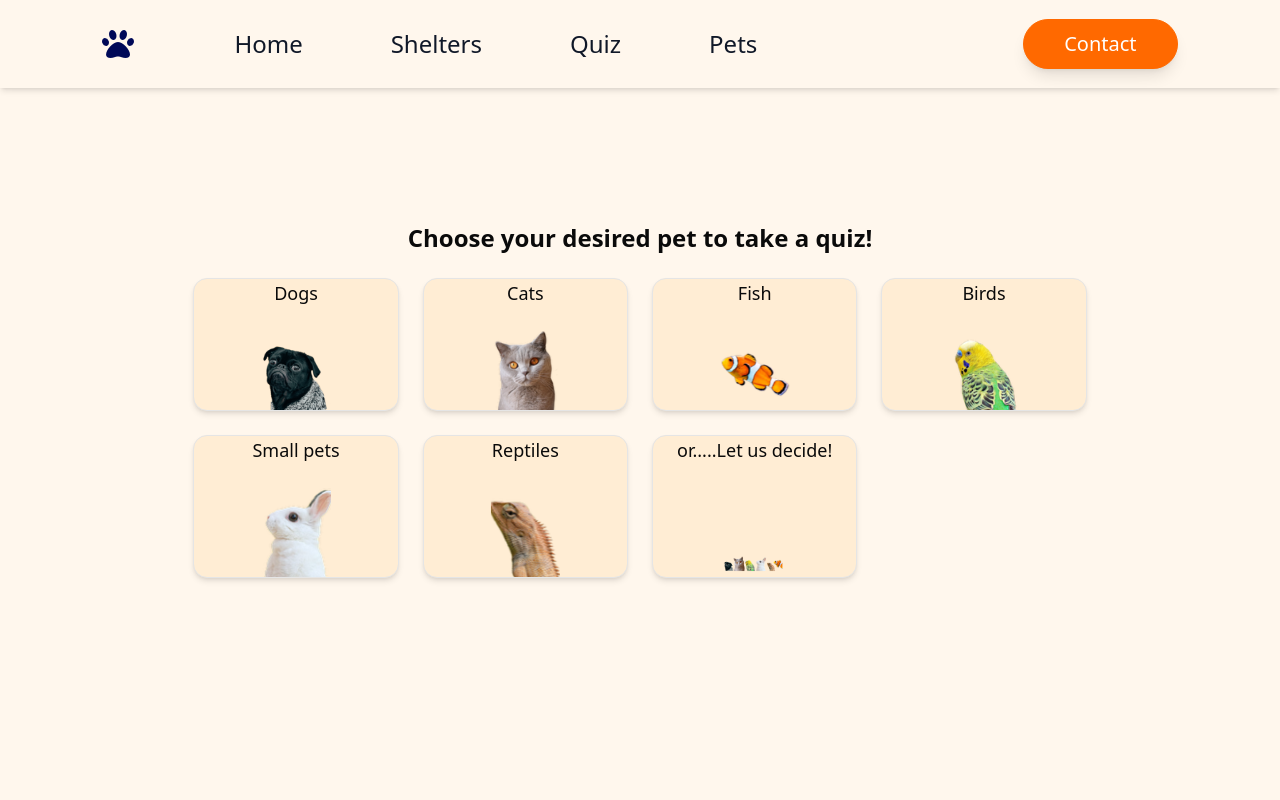
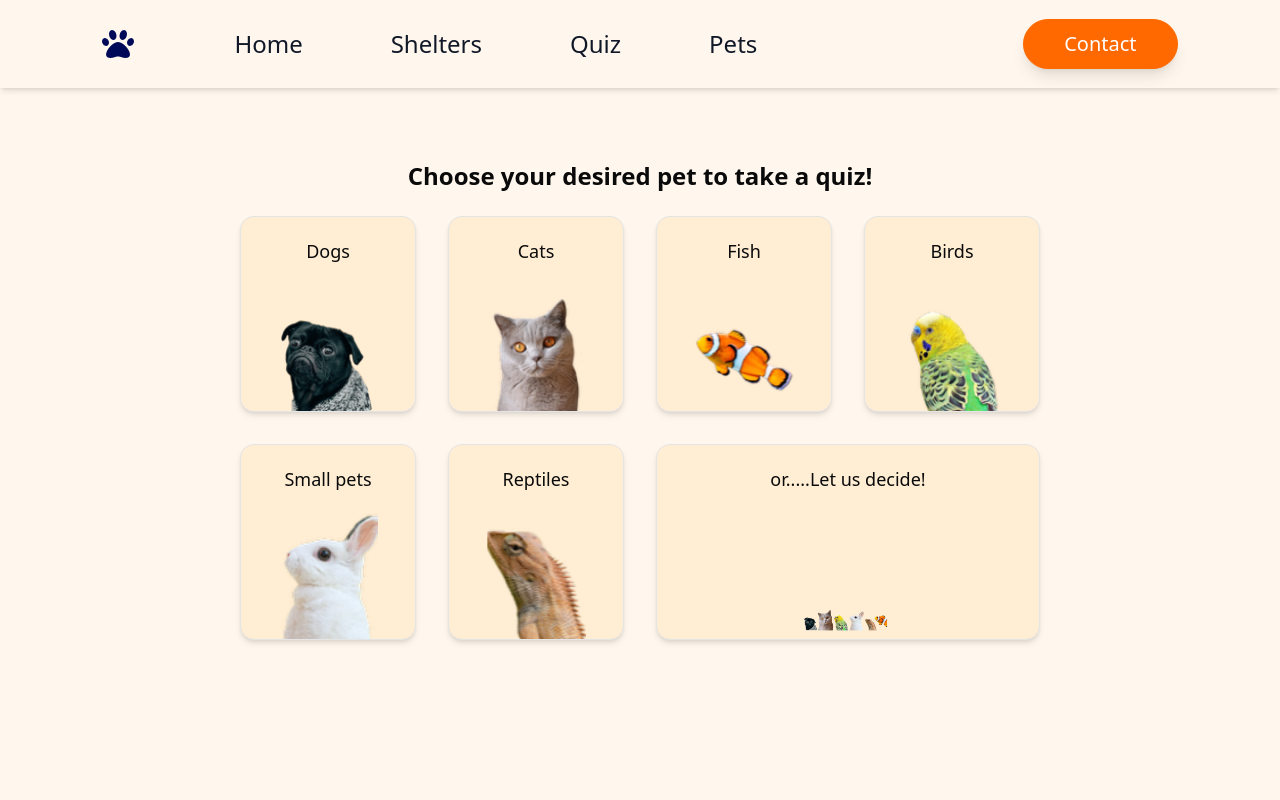
Before and after one commit to ppe11/flashcard, a Next.js app: page /quiz in a window 1280 px wide. Shown: the top 800 px of the page. Built offline with nearby package versions, Linux system fonts and the light colour scheme.

Commit message:
Increase quiz card sizes and adjust layout

```diff
--- a/src/app/quiz/page.jsx
+++ b/src/app/quiz/page.jsx
@@ -26,20 +26,21 @@ const Quiz = () => {
     <div className="w-full flex flex-col justify-center items-center bg-orange-50 min-h-screen">
       <h2 className="text-2xl font-semibold mb-6">Choose your desired pet to take a quiz!</h2>
 
-      <div className="grid grid-cols-2 md:grid-cols-3 lg:grid-cols-4 gap-6">
+      <div className="grid grid-cols-2 md:grid-cols-3 lg:grid-cols-4 gap-8 auto-rows-min">
         {pets.map((pet, index) => (
           <Card
             key={index}
-            className="cursor-pointer shadow-md hover:shadow-xl transition duration-300 bg-orange-100 text-center rounded-xl"
+            className={`cursor-pointer shadow-md hover:shadow-xl transition duration-300 bg-orange-100 px-4 pt-3 pb-0 text-center rounded-xl flex flex-col
+              ${pet.name === "or.....Let us decide!" ? "h-49 w-full md:col-span-2" : "h-49 w-44"}`}
             onClick={() => handleClick(pet.path)}
           >
-          <CardContent className="text-lg font-medium">{pet.name}</CardContent>
-          <div className="flex-grow flex items-end justify-center">
+          <CardContent className="text-lg font-medium py-2">{pet.name}</CardContent>
+          <div className="flex-grow flex items-end justify-center mt-auto min-h-0">
             <Image
               src={pet.image}
               alt={pet.name}
-              width={70}
-              height={70}
+              width={100}
+              height={100}
               className="object-contain"
             />
           </div>
```
